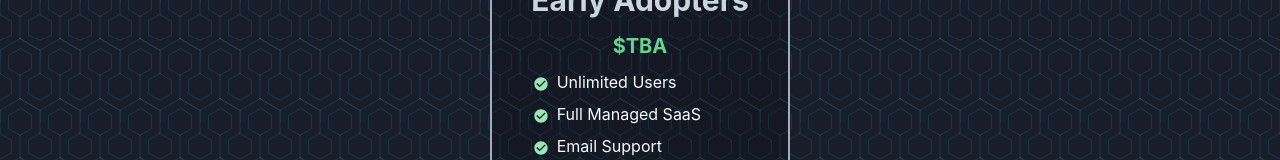
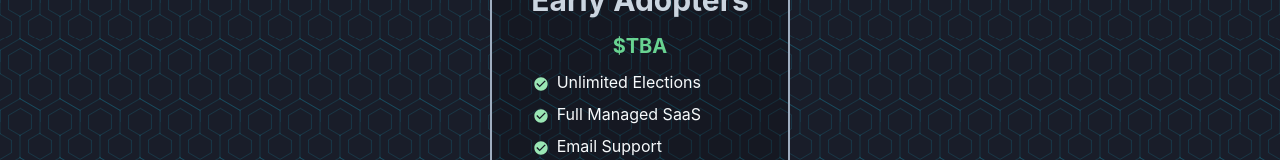
Before and after one commit to Ol1BoT/votur-marketing, a Next.js app: page / in a window 1280 px wide. Shown: the part 1618-1778 px from the top of the page. Built offline with nearby package versions, Linux system fonts and the light colour scheme.

Commit message:
change feature on pricing list

```diff
--- a/pages/index.tsx
+++ b/pages/index.tsx
@@ -240,7 +240,7 @@ const Home: NextPage = () => {
             <List color="gray.50" mt="3" spacing="2">
               <ListItem>
                 <ListIcon as={MdCheckCircle} color="green.200" />
-                Unlimited Users
+                Unlimited Elections
               </ListItem>
               <ListItem>
                 <ListIcon as={MdCheckCircle} color="green.200" />
```
